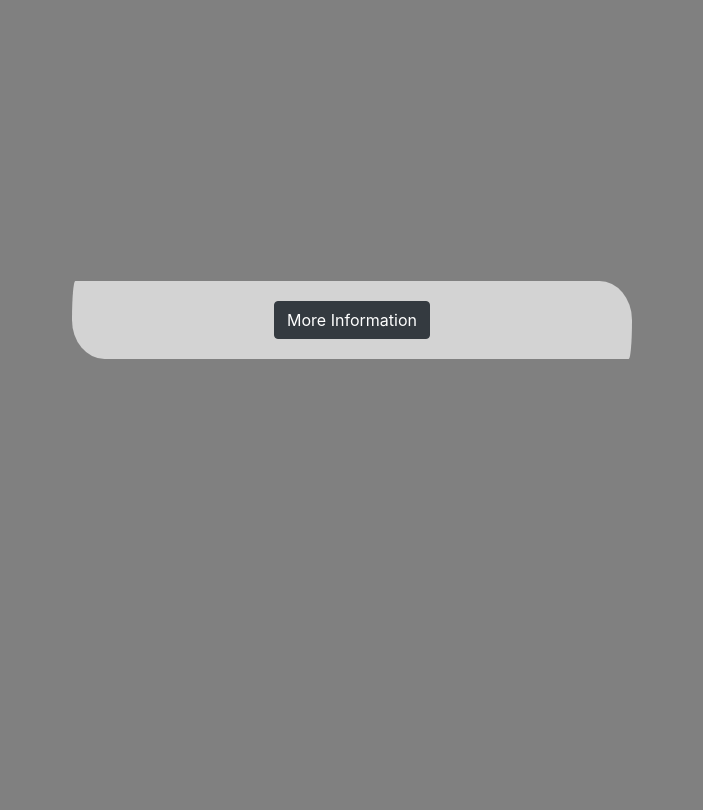
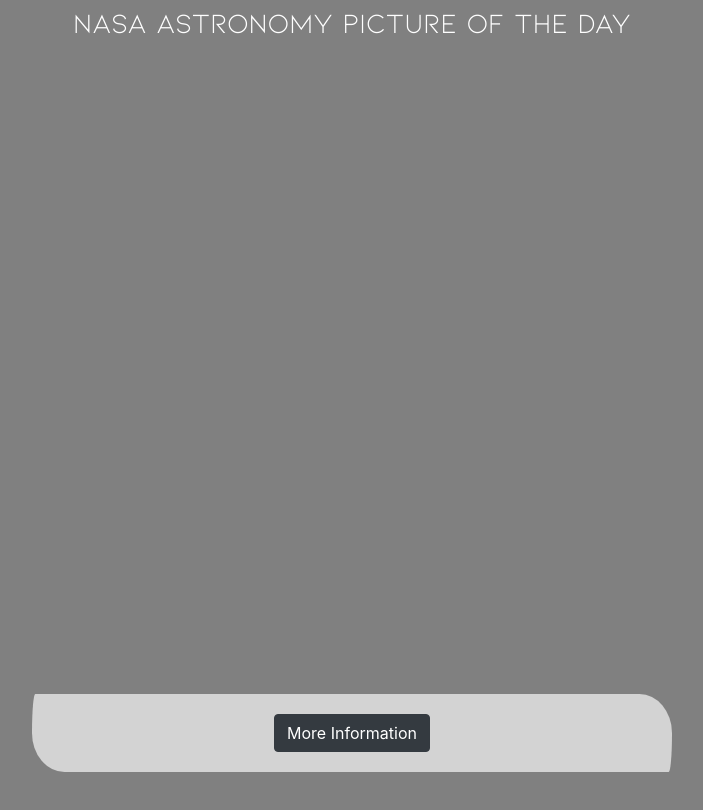
Before and after one commit to rwatts2222/NASA-API, a plain HTML site: page index.html in a window 1280 px wide. Shown: the top 810 px of the page, without its empty margins (288-991 px from the left). Drawn offline with nearby package versions, Linux system fonts and the light colour scheme; no server answers.

Commit message:
NASA API

```diff
--- a/index.html
+++ b/index.html
@@ -11,9 +11,9 @@
 
 <body>
 
+  <h3 class="instructions">NASA Astronomy Picture of the Day</h3>
     <section class="main">
-
-        <div class="card" style="width: 35rem;">
+        <div class="card" style="width: 40rem;">
            <!-- img here -->
             <div class="card-body">
               <!-- title here -->
--- a/styles.css
+++ b/styles.css
@@ -23,9 +23,14 @@ body {
 }
 
 /* BODY */
-
+.instructions {
+    color: white;
+    margin: .2em 0 -.5em 0;
+    font-family: kiona-regular;
+    src: url('./assets/Kiona-Regular.ttf');
+}
 .main {
-    height: 80vh;
+    height: 177vh;
     width: auto;
     display: flex;
     justify-content: center;
```
